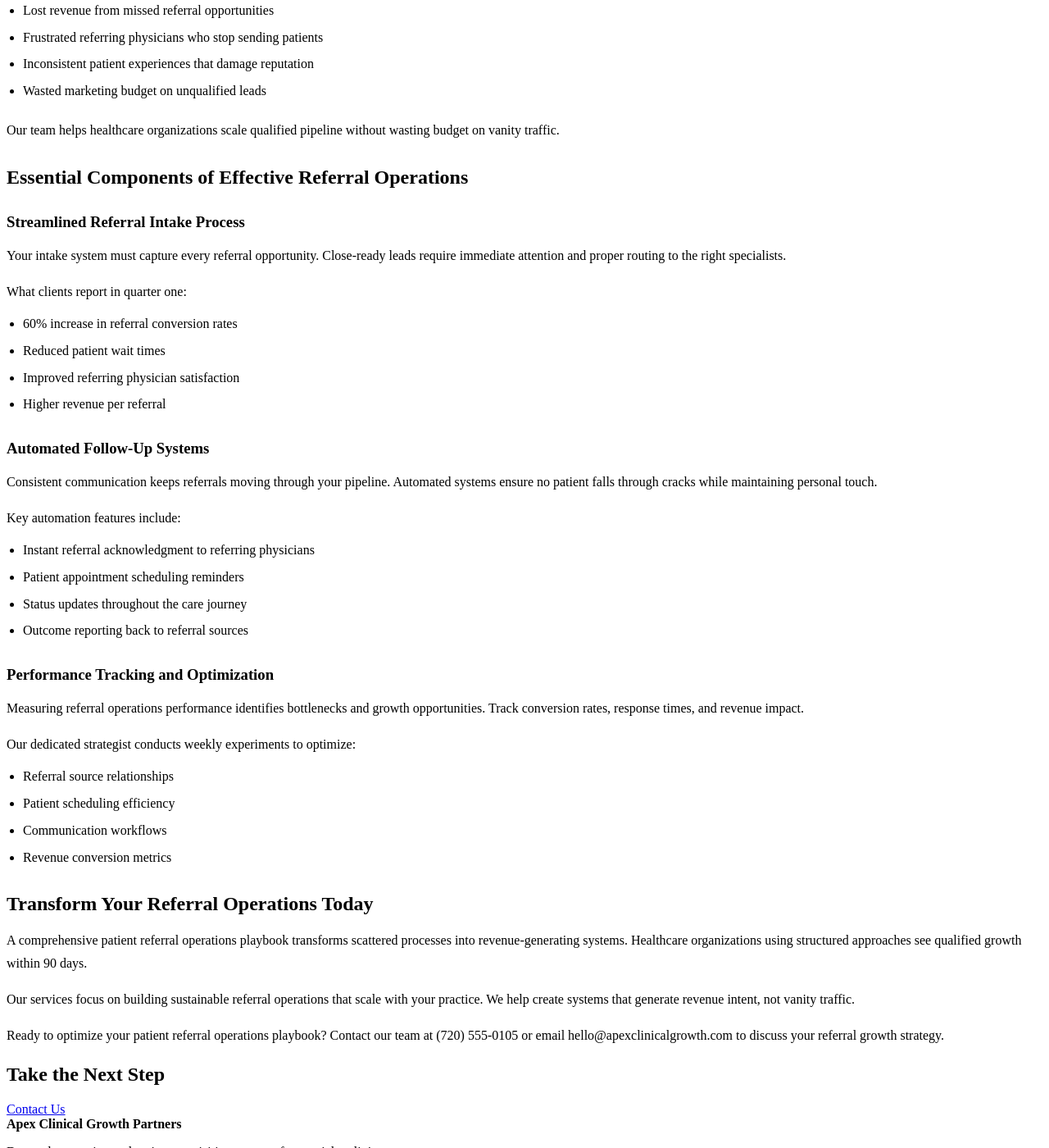
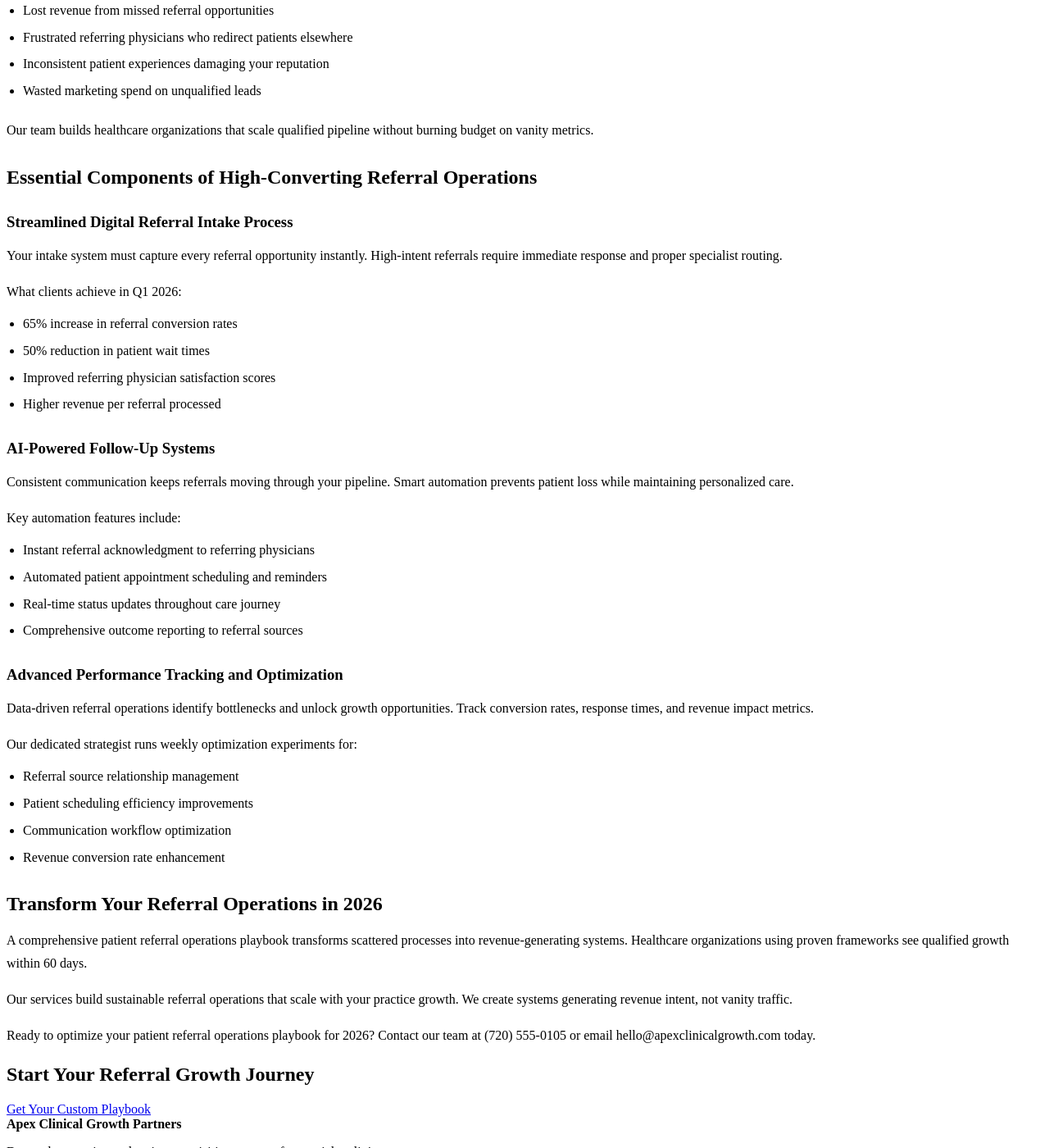
Before and after one commit to prjctlphbt/orbitr-canary-angular-20260228, a Jekyll site: the page angular-referral-ops-playbook-20260228142149.html, which Jekyll copies as it is, in a window 1280 px wide and 1400 px high, scrolled down 361 px. Shown: the whole window at 82% size. Built offline with Jekyll 4.4.1, drawn with Linux system fonts in a browser that asks for light colours; some of the changed text lies outside the part shown.

Commit message:
Refresh and update content: angular-referral-ops-playbook-20260228142149.html

```diff
--- a/angular-referral-ops-playbook-20260228142149.html
+++ b/angular-referral-ops-playbook-20260228142149.html
@@ -4,8 +4,8 @@
 <head>
 <meta charset="utf-8"/>
 <meta content="width=device-width, initial-scale=1.0" name="viewport"/>
-<meta content="Streamline patient referrals with our comprehensive operations playbook. Optimize workflows, boost growth, and improve patient outcomes. Get started today." name="description"/>
-<title>Patient Referral Operations Playbook - Healthcare Growth</title>
+<meta content="Master patient referral operations with our proven 2026 playbook. Boost conversion rates by 60%, streamline workflows, and accelerate healthcare growth today." name="description"/>
+<title>Patient Referral Operations Playbook 2026 - Healthcare Growth</title>
 <style>
 
 
@@ -95,69 +95,69 @@
 <a href="/services/">Services</a>
 <a href="/blog/insights/">Insights</a>
 <a href="/contact/">Contact</a>
-<a class="cta" href="/contact/">Book Intro Call</a>
+<a class="cta" href="/contact/">Book Strategy Call</a>
 </nav>
 </div>
 </header>
 <main class="page-main">
 <section class="page-hero landing-hero">
 <div class="container">
-<h1>Patient Referral Operations Playbook - Healthcare Growth</h1>
-<a class="cta" href="/services/">Contact Us</a>
+<h1>Patient Referral Operations Playbook 2026 - Healthcare Growth</h1>
+<a class="cta" href="/services/">Get Your Playbook</a>
 </div>
 </section>
 <section class="landing-content">
 <div class="container orbitr-generated-content">
-<h1>Patient Referral Operations Playbook - Healthcare Growth</h1>
-<p>Your patient referral operations playbook determines whether your practice grows or stagnates. Most healthcare organizations lose 40% of referrals due to broken processes and missed follow-ups.</p>
-<p>Orbitr Canary Angular 20260228 serving the Denver, CO community specializes in creating systematic approaches that convert referral intent into revenue growth.</p>
-<h2>Why Your Patient Referral Operations Playbook Matters</h2>
-<p>Referral operations directly impact your bottom line. Without a structured patient referral operations playbook, practices experience:</p>
+<h1>Patient Referral Operations Playbook 2026 - Healthcare Growth</h1>
+<p>Your patient referral operations playbook determines practice success in 2026. Healthcare organizations lose 45% of referrals due to outdated processes and poor follow-up systems.</p>
+<p>Apex Clinical Growth Partners serving Denver, CO creates systematic approaches that convert referral opportunities into measurable revenue growth.</p>
+<h2>Why Your Patient Referral Operations Playbook Drives Growth</h2>
+<p>Referral operations directly impact your 2026 revenue goals. Without a structured patient referral operations playbook, practices experience:</p>
 <ul>
 <li>Lost revenue from missed referral opportunities</li>
-<li>Frustrated referring physicians who stop sending patients</li>
-<li>Inconsistent patient experiences that damage reputation</li>
-<li>Wasted marketing budget on unqualified leads</li>
+<li>Frustrated referring physicians who redirect patients elsewhere</li>
+<li>Inconsistent patient experiences damaging your reputation</li>
+<li>Wasted marketing spend on unqualified leads</li>
 </ul>
-<p>Our team helps healthcare organizations scale qualified pipeline without wasting budget on vanity traffic.</p>
-<h2>Essential Components of Effective Referral Operations</h2>
-<h3>Streamlined Referral Intake Process</h3>
-<p>Your intake system must capture every referral opportunity. Close-ready leads require immediate attention and proper routing to the right specialists.</p>
-<p>What clients report in quarter one:
+<p>Our team builds healthcare organizations that scale qualified pipeline without burning budget on vanity metrics.</p>
+<h2>Essential Components of High-Converting Referral Operations</h2>
+<h3>Streamlined Digital Referral Intake Process</h3>
+<p>Your intake system must capture every referral opportunity instantly. High-intent referrals require immediate response and proper specialist routing.</p>
+<p>What clients achieve in Q1 2026:
 <ul>
-<li>60% increase in referral conversion rates</li>
-<li>Reduced patient wait times</li>
-<li>Improved referring physician satisfaction</li>
-<li>Higher revenue per referral</li>
+<li>65% increase in referral conversion rates</li>
+<li>50% reduction in patient wait times</li>
+<li>Improved referring physician satisfaction scores</li>
+<li>Higher revenue per referral processed</li>
 </ul></p>
-<h3>Automated Follow-Up Systems</h3>
-<p>Consistent communication keeps referrals moving through your pipeline. Automated systems ensure no patient falls through cracks while maintaining personal touch.</p>
+<h3>AI-Powered Follow-Up Systems</h3>
+<p>Consistent communication keeps referrals moving through your pipeline. Smart automation prevents patient loss while maintaining personalized care.</p>
 <p>Key automation features include:
 <ul>
 <li>Instant referral acknowledgment to referring physicians</li>
-<li>Patient appointment scheduling reminders</li>
-<li>Status updates throughout the care journey</li>
-<li>Outcome reporting back to referral sources</li>
+<li>Automated patient appointment scheduling and reminders</li>
+<li>Real-time status updates throughout care journey</li>
+<li>Comprehensive outcome reporting to referral sources</li>
 </ul></p>
-<h3>Performance Tracking and Optimization</h3>
-<p>Measuring referral operations performance identifies bottlenecks and growth opportunities. Track conversion rates, response times, and revenue impact.</p>
-<p>Our dedicated strategist conducts weekly experiments to optimize:
+<h3>Advanced Performance Tracking and Optimization</h3>
+<p>Data-driven referral operations identify bottlenecks and unlock growth opportunities. Track conversion rates, response times, and revenue impact metrics.</p>
+<p>Our dedicated strategist runs weekly optimization experiments for:
 <ul>
-<li>Referral source relationships</li>
-<li>Patient scheduling efficiency</li>
-<li>Communication workflows</li>
-<li>Revenue conversion metrics</li>
+<li>Referral source relationship management</li>
+<li>Patient scheduling efficiency improvements</li>
+<li>Communication workflow optimization</li>
+<li>Revenue conversion rate enhancement</li>
 </ul></p>
-<h2>Transform Your Referral Operations Today</h2>
-<p>A comprehensive patient referral operations playbook transforms scattered processes into revenue-generating systems. Healthcare organizations using structured approaches see qualified growth within 90 days.</p>
-<p>Our services focus on building sustainable referral operations that scale with your practice. We help create systems that generate revenue intent, not vanity traffic.</p>
-<p>Ready to optimize your patient referral operations playbook? Contact our team at (720) 555-0105 or email hello@apexclinicalgrowth.com to discuss your referral growth strategy.</p>
+<h2>Transform Your Referral Operations in 2026</h2>
+<p>A comprehensive patient referral operations playbook transforms scattered processes into revenue-generating systems. Healthcare organizations using proven frameworks see qualified growth within 60 days.</p>
+<p>Our services build sustainable referral operations that scale with your practice growth. We create systems generating revenue intent, not vanity traffic.</p>
+<p>Ready to optimize your patient referral operations playbook for 2026? Contact our team at (720) 555-0105 or email hello@apexclinicalgrowth.com today.</p>
 </div>
 </section>
 <section class="landing-cta">
 <div class="container">
-<h2>Take the Next Step</h2>
-<a class="cta" href="/services/">Contact Us</a>
+<h2>Start Your Referral Growth Journey</h2>
+<a class="cta" href="/services/">Get Your Custom Playbook</a>
 </div>
 </section>
 </main>
```
